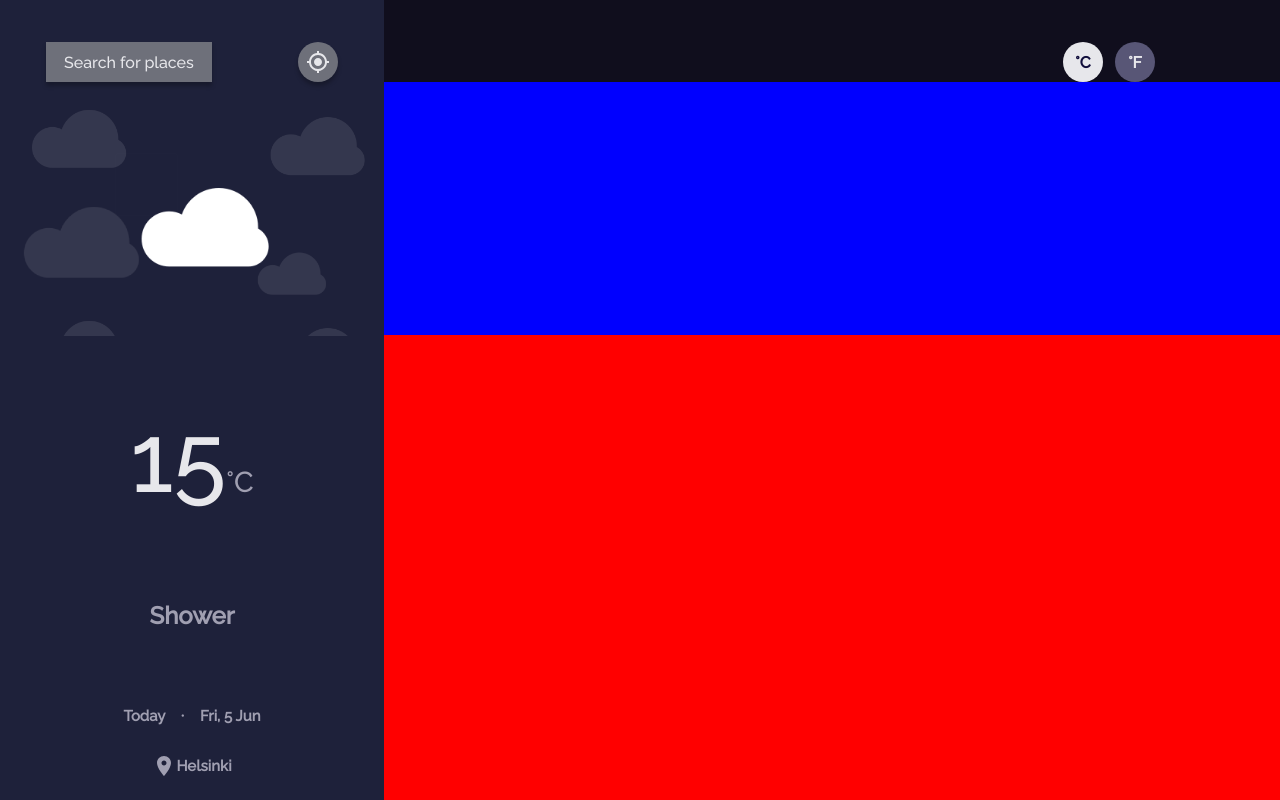
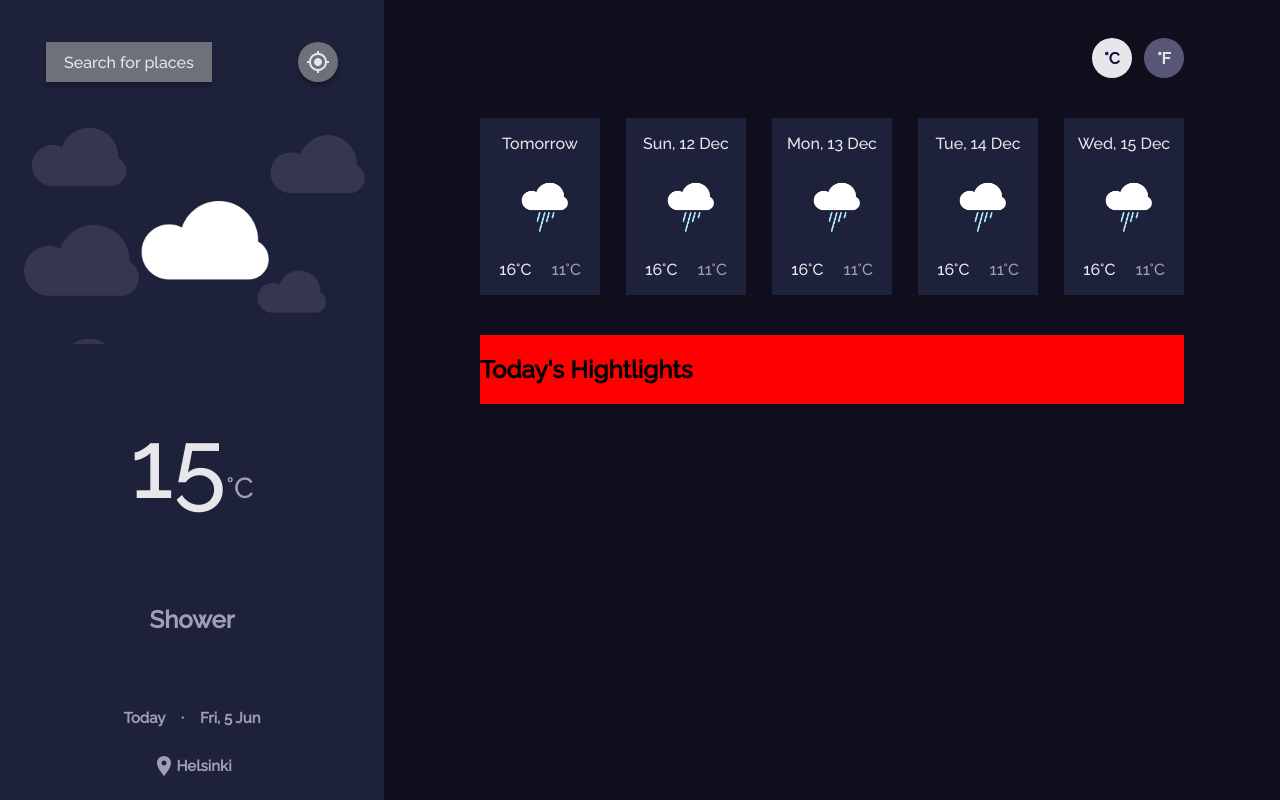
Before and after one commit to david-dkp/WeatherApp, a React (Create React App) app: page / in a window 1280 px wide. Built offline with nearby package versions, Linux system fonts and the light colour scheme.

Commit message:
feat: add SmallWeatherView, add dateFormatter, tempConversion and weatherImage utilities modules

```diff
--- a/src/components/big-weather-view/BigWeatherView.scss
+++ b/src/components/big-weather-view/BigWeatherView.scss
@@ -8,7 +8,6 @@
     align-items: center;
     background-color: $surface;
     min-height: 100vh;
-    width: 400px;
     width: 30%;
     font-size: 16px;
     color: $white;
@@ -31,6 +30,7 @@
     justify-content: center;
     width: 100%;
     height: 30%;
+    margin-top: 20px;
     flex-grow: 0.5;
 
     .weather-background-image {
@@ -78,7 +78,6 @@
 
     .centered-dot {
         font-size: 1em;
-
     }
 }
 
--- a/src/components/home/HomeScreen.jsx
+++ b/src/components/home/HomeScreen.jsx
@@ -1,46 +1,48 @@
-import React from "react"
+import React, { useEffect } from "react"
 import BigWeatherView from "../big-weather-view/BigWeatherView"
 import "./HomeScreen.scss"
 import { selectTempUnit, setUnit } from "../../features/tempUnit/tempUnitSlice"
 import { useSelector, useDispatch } from "react-redux"
+import SmallWeatherView from "../small-weather-view/SmallWeatherView"
+import add from "date-fns/add"
 
 function HomeScreen() {
     const tempUnit = useSelector(selectTempUnit)
     const dispatch = useDispatch()
 
-    const onTempUnitChange = (tempUnit) => {
+    const setTempUnit = (tempUnit) => {
         dispatch(setUnit(tempUnit))
     }
 
     const nextDaysWeather = [
         {
-            date: new Date(Date.now() + 1),
-            degree: 10,
+            date: add(new Date(Date.now()), { days: 1 }),
+            minDegree: 11,
+            maxDegree: 16,
             weatherState: "Light Rain",
         },
         {
-            date: new Date(Date.now() + 2),
-            degree: 10,
+            date: add(new Date(Date.now()), { days: 2 }),
+            minDegree: 11,
+            maxDegree: 16,
             weatherState: "Light Rain",
         },
         {
-            date: new Date(Date.now() + 3),
-            degree: 10,
+            date: add(new Date(Date.now()), { days: 3 }),
+            minDegree: 11,
+            maxDegree: 16,
             weatherState: "Light Rain",
         },
         {
-            date: new Date(Date.now() + 4),
-            degree: 10,
+            date: add(new Date(Date.now()), { days: 4 }),
+            minDegree: 11,
+            maxDegree: 16,
             weatherState: "Light Rain",
         },
         {
-            date: new Date(Date.now() + 5),
-            degree: 10,
-            weatherState: "Light Rain",
-        },
-        {
-            date: new Date(Date.now() + 6),
-            degree: 10,
+            date: add(new Date(Date.now()), { days: 5 }),
+            minDegree: 11,
+            maxDegree: 16,
             weatherState: "Light Rain",
         },
     ]
@@ -48,28 +50,42 @@ function HomeScreen() {
     return (
         <main className="main-container">
             <BigWeatherView />
+            <section className="weather-details-section">
                 <div className="weather-details-container">
                     <div className="temp-unit-selector-container">
                         <button
                             className={`round-icon temp-unit-button ${
-                            tempUnit === "C" ? "temp-unit-button-selected" : ""
+                                tempUnit === "C"
+                                    ? "temp-unit-button-selected"
+                                    : ""
                             }`}
-                        onClick={(e) => onTempUnitChange("C")}
+                            onClick={(e) => setTempUnit("C")}
                         >
                             °C
                         </button>
                         <button
                             className={`round-icon temp-unit-button ${
-                            tempUnit === "F" ? "temp-unit-button-selected" : ""
+                                tempUnit === "F"
+                                    ? "temp-unit-button-selected"
+                                    : ""
                             }`}
-                        onClick={(e) => onTempUnitChange("F")}
+                            onClick={(e) => setTempUnit("F")}
                         >
                             °F
                         </button>
                     </div>
-                <div className="days-weather-container"></div>
-                <div className="today-hightlights-container"></div>
+                    <div className="days-weather-container">
+                        {nextDaysWeather.map((e, i) => (
+                            <SmallWeatherView key={i} weatherData={e} />
+                        ))}
                     </div>
+                    <div className="today-hightlights-container">
+                        <h2 className="today-hightlights-title">
+                            Today's Hightlights
+                        </h2>
+                    </div>
+                </div>
+            </section>
         </main>
     )
 }
--- a/src/components/home/HomeScreen.scss
+++ b/src/components/home/HomeScreen.scss
@@ -7,21 +7,30 @@
     min-height: 100vh;
 }
 
+.weather-details-section {
+    min-height: 100vh;
+    flex-grow: 1;
+    background-color: $background;
+    display: flex;
+    justify-content: center;
+    align-items: center;
+}
+
 .weather-details-container {
+    padding-top: calc(min(42px, 3vw));
+    margin-inline: 15px;
     display: flex;
     flex-direction: column;
     align-items: center;
-    min-height: 100vh;
-    flex-grow: 1;
-    background-color: $background;
+    max-width: 704px;
+    width: 100%;
+    height: 100%;
 
     .temp-unit-selector-container {
         display: flex;
         flex-direction: row;
         gap: 12px;
         align-self: flex-end;
-        margin-right: 125px;
-        margin-top: 42px;
 
         .temp-unit-button {
             box-shadow: none;
@@ -37,14 +46,17 @@
     }
 
     .days-weather-container {
+        padding: 0px;
+        margin-block: calc(min(66px, 5vh));
+        display: flex;
+        flex-direction: row;
+        align-items: center;
+        flex-wrap: wrap;
+        justify-content: space-between;
         width: 100%;
-        padding: 10px 40px;
-        flex: 1 0 0px;
-        background-color: blue;
     }
 
     .today-hightlights-container {
-        flex: 2 0 0px;
         width: 100%;
         background-color: red;
     }
--- /dev/null
+++ b/src/components/small-weather-view/SmallWeatherView.jsx
@@ -0,0 +1,45 @@
+import React from "react"
+import "./SmallWeatherView.scss"
+import { useSelector, useDispatch } from "react-redux"
+import { selectTempUnit } from "../../features/tempUnit/tempUnitSlice"
+import { isTomorrow } from "date-fns"
+import { toShortDateString } from "../../utilities/dateFormatter"
+import { celToFar, farToCel } from "../../utilities/tempConversion"
+import getWeatherImageUrl from "../../utilities/weatherImage"
+
+function SmallWeatherView({
+    weatherData: { date, maxDegree, minDegree, weatherState },
+}) {
+    const tempUnit = useSelector(selectTempUnit)
+
+    const formattedDateString = isTomorrow(date)
+        ? "Tomorrow"
+        : toShortDateString(date)
+
+    const maxTemp =
+        tempUnit === "C" ? maxDegree : Math.round(celToFar(maxDegree))
+    const minTemp =
+        tempUnit === "C" ? minDegree : Math.round(celToFar(minDegree))
+
+    const maxTempText = maxTemp + "°" + tempUnit
+    const minTempText = minTemp + "°" + tempUnit
+
+    const weatherImageUrl = getWeatherImageUrl(weatherState)
+
+    return (
+        <div className="small-weather-container">
+            <h4 className="weather-date">{formattedDateString}</h4>
+            <img
+                src={weatherImageUrl}
+                alt={weatherState}
+                className="weather-image"
+            />
+            <div className="min-max-temp-container">
+                <p className="max-temp">{maxTempText}</p>
+                <p className="min-temp">{minTempText}</p>
+            </div>
+        </div>
+    )
+}
+
+export default SmallWeatherView
--- /dev/null
+++ b/src/components/small-weather-view/SmallWeatherView.scss
@@ -0,0 +1,47 @@
+@import "../../styles/themes";
+@import "../../styles/colors";
+
+.small-weather-container {
+    background-color: $surface;
+    color: $white;
+    display: flex;
+    flex-direction: column;
+    justify-content: space-between;
+    align-items: center;
+    gap: 15px;
+    padding: 1em 1.2em;
+    height: 177px;
+    width: 120px;
+    * {
+        font-weight: 500;
+    }
+
+    .weather-date {
+        margin: 0px;
+        font-size: 1em;
+        white-space: nowrap;
+        max-lines: 1;
+    }
+
+    .weather-image {
+        width: 56.44px;
+        height: 62px;
+        margin-bottom: 12px;
+    }
+
+    .min-max-temp-container {
+        width: 100%;
+        display: flex;
+        flex-direction: row;
+        justify-content: space-between;
+        font-size: 1em;
+
+        * {
+            margin: 0px;
+        }
+
+        .min-temp {
+            color: $light-gray;
+        }
+    }
+}
--- /dev/null
+++ b/src/utilities/dateFormatter.js
@@ -0,0 +1,6 @@
+import { format } from "date-fns"
+
+export const toShortDateString = (date) => {
+    const pattern = "EEE', 'd' 'MMM"
+    return format(date, pattern)
+}
--- /dev/null
+++ b/src/utilities/tempConversion.js
@@ -0,0 +1,7 @@
+export const celToFar = (degreeCelsius) => {
+    return (degreeCelsius * 9) / 5 + 32
+}
+
+export const farToCel = (degreeFahrenheit) => {
+    return ((degreeFahrenheit - 32) * 5) / 9
+}
--- /dev/null
+++ b/src/utilities/weatherImage.js
@@ -0,0 +1,53 @@
+import Snow from "../assets/Snow.png"
+import Sleet from "../assets/Sleet.png"
+import Hail from "../assets/Hail.png"
+import Thunderstorm from "../assets/Thunderstorm.png"
+import HeavyRain from "../assets/HeavyRain.png"
+import LightRain from "../assets/LightRain.png"
+import Showers from "../assets/Shower.png"
+import HeavyCloud from "../assets/HeavyCloud.png"
+import LightCloud from "../assets/LightCloud.png"
+import Clear from "../assets/Clear.png"
+
+function getWeatherImageUrl(name) {
+    var url = ""
+
+    switch (name) {
+        case "Snow":
+            url = Snow
+            break
+        case "Sleet":
+            url = Sleet
+            break
+        case "Hail":
+            url = Hail
+            break
+        case "Thunderstorm":
+            url = Thunderstorm
+            break
+        case "Heavy Rain":
+            url = HeavyRain
+            break
+        case "Light Rain":
+            url = LightRain
+            break
+        case "Showers":
+            url = Showers
+            break
+        case "Heavy Cloud":
+            url = HeavyCloud
+            break
+        case "Light Cloud":
+            url = LightCloud
+            break
+        case "Clear":
+            url = Clear
+            break
+        default:
+            break
+    }
+
+    return url
+}
+
+export default getWeatherImageUrl
```
Also changed, not shown: src/apis/weatherApi.js (added, +21 -0 lines), src/features/currentWeather/currentWeatherSlice.js (added, +20 -0 lines). Lines whose indentation alone changed are shown as unchanged.
